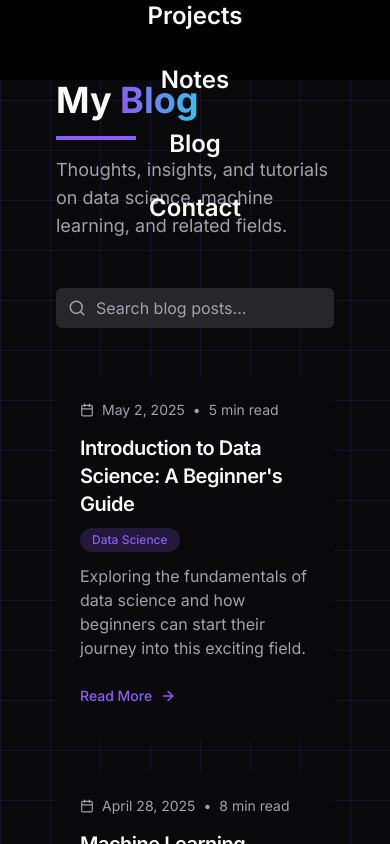
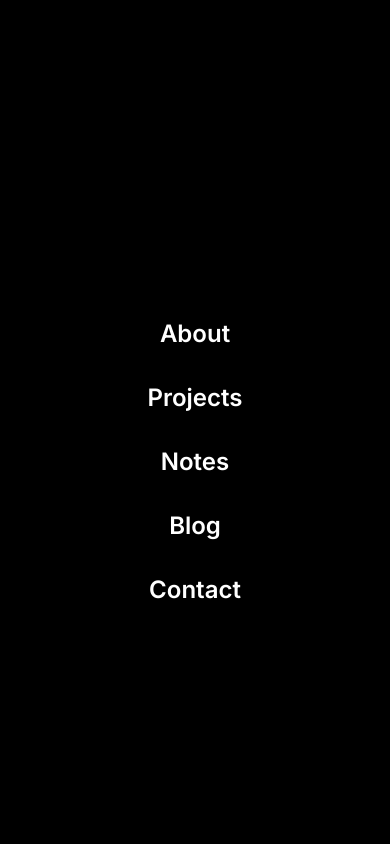
Before and after one commit to emeshika/emeshika.com, a React (Vite) app: page /blog in a window 390 px wide. Both pictures are taken after a click on the button 322 px from the left and 28 px from the top of the page. Shown: the top 844 px of the page. Built offline with nearby package versions, Linux system fonts and the light colour scheme.

Commit message:
commit navbar

```diff
--- a/src/components/Navbar.tsx
+++ b/src/components/Navbar.tsx
@@ -89,13 +89,13 @@ const Navbar = () => {
 
       {/* Mobile menu */}
       {isMenuOpen && (
-        <div className="md:hidden fixed inset-0 bg-black z-[999] pt-20 flex flex-col items-center justify-center">
+        <div className="fixed top-0 left-0 w-screen h-screen bg-black z-[9999] pt-20 flex flex-col items-center justify-center">
           <div className="flex flex-col items-center gap-8 p-8 w-full">
-            <button onClick={() => scrollToSection('about')} className="text-2xl font-semibold">About</button>
-            <button onClick={() => scrollToSection('projects')} className="text-2xl font-semibold">Projects</button>
+            <button onClick={() => scrollToSection('about')} className="text-2xl font-semibold text-white">About</button>
+            <button onClick={() => scrollToSection('projects')} className="text-2xl font-semibold text-white">Projects</button>
             <a
               href="https://app.gitbook.com/o/pUnQytAcy3IqtzDnPUnC/s/0FndmxzFFmyCwRJGQ8zO/getting-started/quickstart"
-              className="text-2xl font-semibold"
+              className="text-2xl font-semibold text-white"
               target="_blank"
               rel="noopener noreferrer"
               onClick={toggleMenu}
@@ -104,7 +104,7 @@ const Navbar = () => {
             </a>
             <a
               href="https://app.gitbook.com/o/pUnQytAcy3IqtzDnPUnC/s/0FndmxzFFmyCwRJGQ8zO/getting-started/quickstart"
-              className="text-2xl font-semibold"
+              className="text-2xl font-semibold text-white"
               target="_blank"
               rel="noopener noreferrer"
               onClick={toggleMenu}
@@ -113,7 +113,7 @@ const Navbar = () => {
             </a>
             <button
               onClick={() => scrollToSection('contact')}
-              className="text-2xl font-semibold"
+              className="text-2xl font-semibold text-white"
             >
               Contact
             </button>
```
